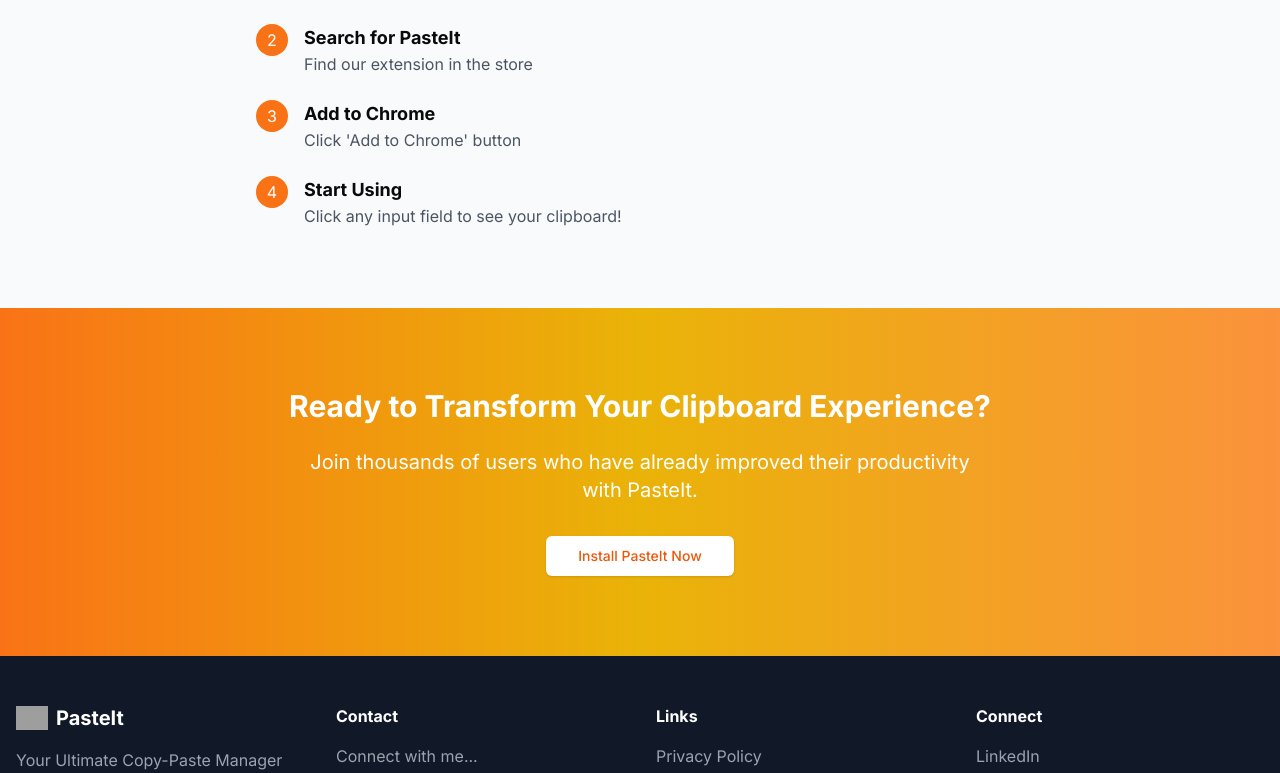
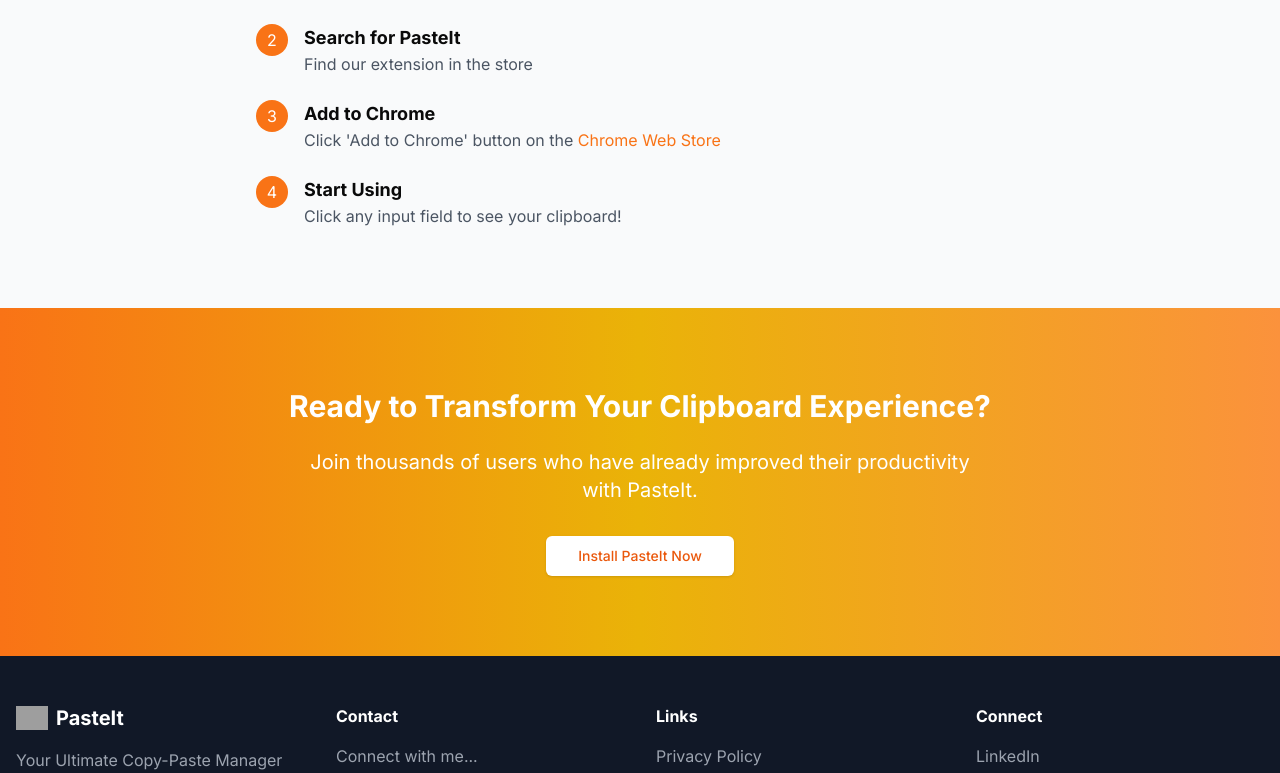
Before and after one commit to YTushar18/pasteit-landing, a Next.js app: page / in a window 1280 px wide. Shown: the part 3616-4389 px from the top of the page. Built offline with nearby package versions, Linux system fonts and the light colour scheme; grey boxes are pictures that could not be loaded.

Commit message:
added active button

```diff
--- a/app/page.tsx
+++ b/app/page.tsx
@@ -1,5 +1,6 @@
 import Image from "next/image";
 import { Button } from "@/components/ui/button";
+import { CTAButton } from "@/components/cta-button"
 import { Card, CardContent } from "@/components/ui/card";
 import { Badge } from "@/components/ui/badge";
 import {
@@ -14,6 +15,7 @@
 import type React from "react";
 import { Logo } from "@/components/logo";
 import { Navbar } from "@/components/navbar";
+
 
 export default function PasteItLanding() {
   const reviews = [
@@ -61,12 +63,9 @@
               your clipboard with drag & drop. Perfect for job applications,
               forms, and more!
             </p>
-            <Button
-              size="lg"
-              className="bg-white text-orange-600 hover:bg-white/90"
-            >
+            <CTAButton size="lg" className="bg-white text-orange-600 hover:bg-white/90">
               Get PasteIt Free
-            </Button>
+            </CTAButton>
           </div>
         </div>
       </section>
@@ -275,7 +274,19 @@
               <Step
                 number={3}
                 title="Add to Chrome"
-                description="Click 'Add to Chrome' button"
+                description={
+                  <span>
+                    Click 'Add to Chrome' button on the{" "}
+                    <a
+                      href="https://chrome.google.com/webstore/detail/foiaocdbmfnbjhcnjbcdjaddjbghmefc"
+                      target="_blank"
+                      rel="noopener noreferrer"
+                      className="text-orange-500 hover:underline"
+                    >
+                      Chrome Web Store
+                    </a>
+                  </span>
+                }
               />
               <Step
                 number={4}
@@ -297,12 +308,9 @@
             Join thousands of users who have already improved their productivity
             with PasteIt.
           </p>
-          <Button
-            size="lg"
-            className="bg-white text-orange-600 hover:bg-white/90"
-          >
+          <CTAButton size="lg" className="bg-white text-orange-600 hover:bg-white/90">
             Install PasteIt Now
-          </Button>
+          </CTAButton>
         </div>
       </section>
 
@@ -403,15 +411,7 @@
   );
 }
 
-function Step({
-  number,
-  title,
-  description,
-}: {
-  number: number;
-  title: string;
-  description: string;
-}) {
+function Step({ number, title, description }: { number: number; title: string; description: React.ReactNode }) {
   return (
     <div className="flex items-start gap-4">
       <div className="w-8 h-8 bg-orange-500 text-white rounded-full flex items-center justify-center flex-shrink-0">
@@ -419,10 +419,10 @@
       </div>
       <div>
         <h3 className="font-bold text-lg">{title}</h3>
-        <p className="text-gray-600">{description}</p>
+        <div className="text-gray-600">{description}</div>
       </div>
     </div>
-  );
+  )
 }
 
 function FAQItem({ question, answer }: { question: string; answer: string }) {
--- /dev/null
+++ b/components/cta-button.tsx
@@ -0,0 +1,24 @@
+"use client"
+
+import { Button } from "@/components/ui/button"
+import type React from "react" // Added import for React
+
+interface CTAButtonProps {
+  className?: string
+  size?: "default" | "sm" | "lg"
+  children: React.ReactNode
+}
+
+export function CTAButton({ className, size = "default", children }: CTAButtonProps) {
+  return (
+    <Button
+      size={size}
+      className={className}
+      onClick={() =>
+        window.open("https://chrome.google.com/webstore/detail/foiaocdbmfnbjhcnjbcdjaddjbghmefc", "_blank")
+      }
+    >
+      {children}
+    </Button>
+  )
+}
--- a/components/navbar.tsx
+++ b/components/navbar.tsx
@@ -3,6 +3,7 @@
 import { useState, useEffect } from "react"
 import { Logo } from "./logo"
 import { Button } from "./ui/button"
+import { CTAButton } from "@/components/cta-button"
 
 export function Navbar() {
   const [isSticky, setIsSticky] = useState(false)
@@ -41,9 +42,12 @@
             <a href="#faq" className={`${isSticky ? "text-gray-600" : "text-white"} hover:text-orange-500`}>
               FAQ
             </a>
-            <Button size="sm" className={isSticky ? "bg-orange-500 text-white" : "bg-white text-orange-600"}>
+            {/* <Button size="sm" className={isSticky ? "bg-orange-500 text-white" : "bg-white text-orange-600"}> */}
+              {/* Get PasteIt */}
+            {/* </Button> */}
+            <CTAButton size="sm" className={isSticky ? "bg-orange-500 text-white" : "bg-white text-orange-600"}>
               Get PasteIt
-            </Button>
+            </CTAButton>
           </div>
         </div>
       </div>
```
